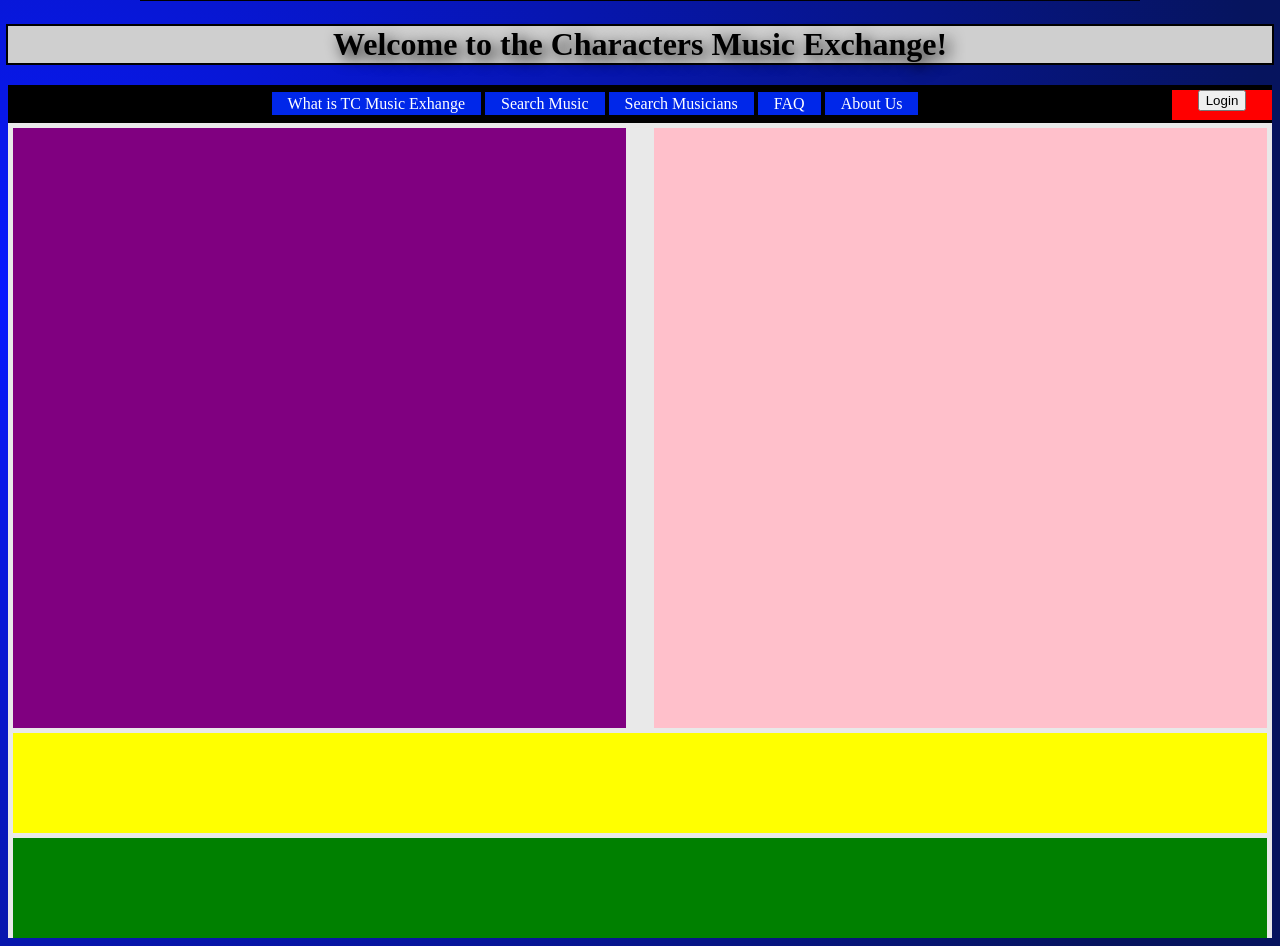
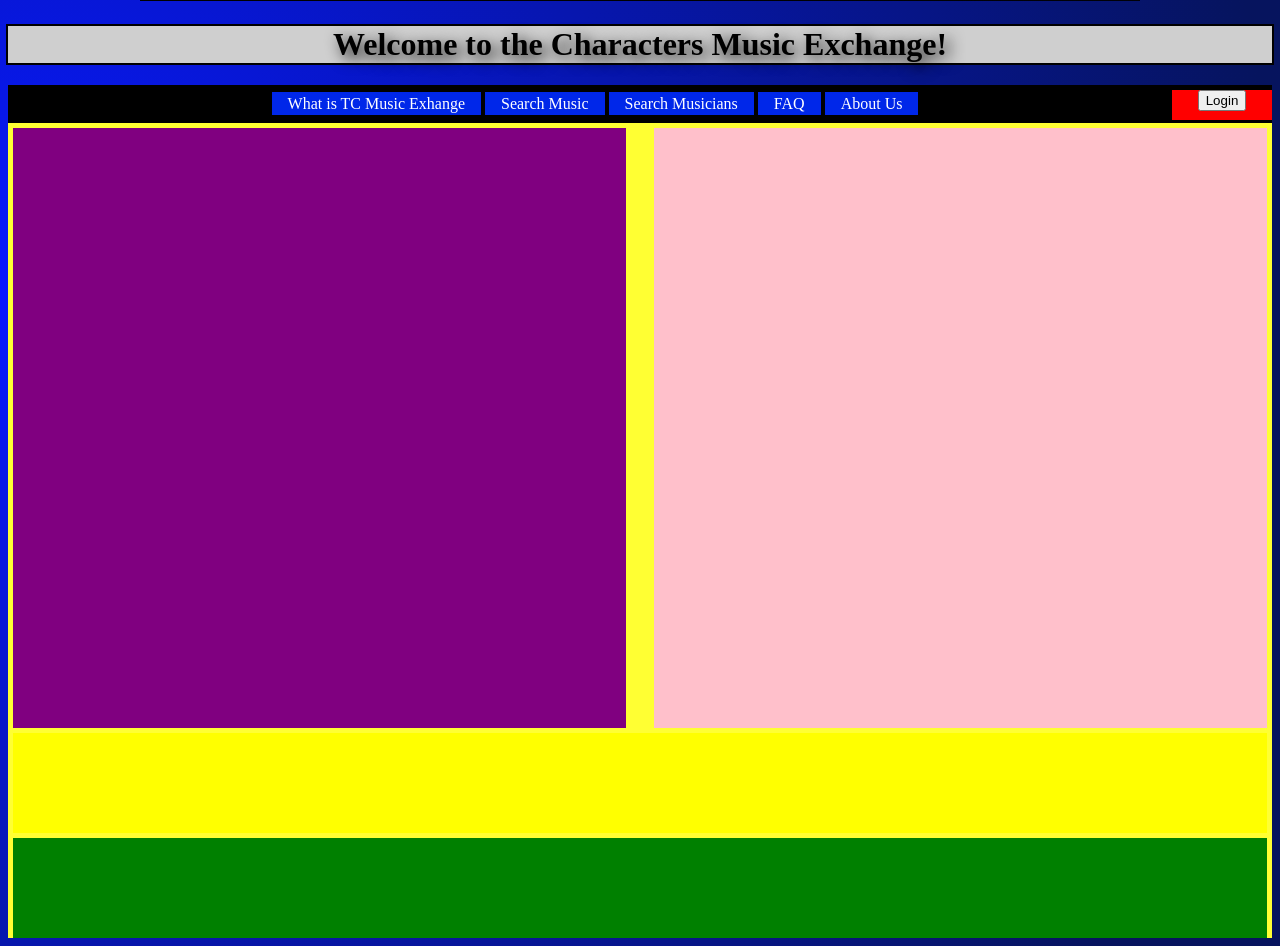
Before and after one commit to TheCharacters/Project, a PHP site: page / in a window 1280 px wide. Shown: the part 357-1303 px from the top of the page. Run offline with PHP 8.4, Linux system fonts and the light colour scheme.

Commit message:
changed color

```diff
--- a/DEV/CSS/style.css
+++ b/DEV/CSS/style.css
@@ -3,7 +3,7 @@ body{
     }
 
 #container{
-    background-color: #e9e9e9;
+    background-color: #ffff33;
 text-align: center;
 width: auto;
 }
```
